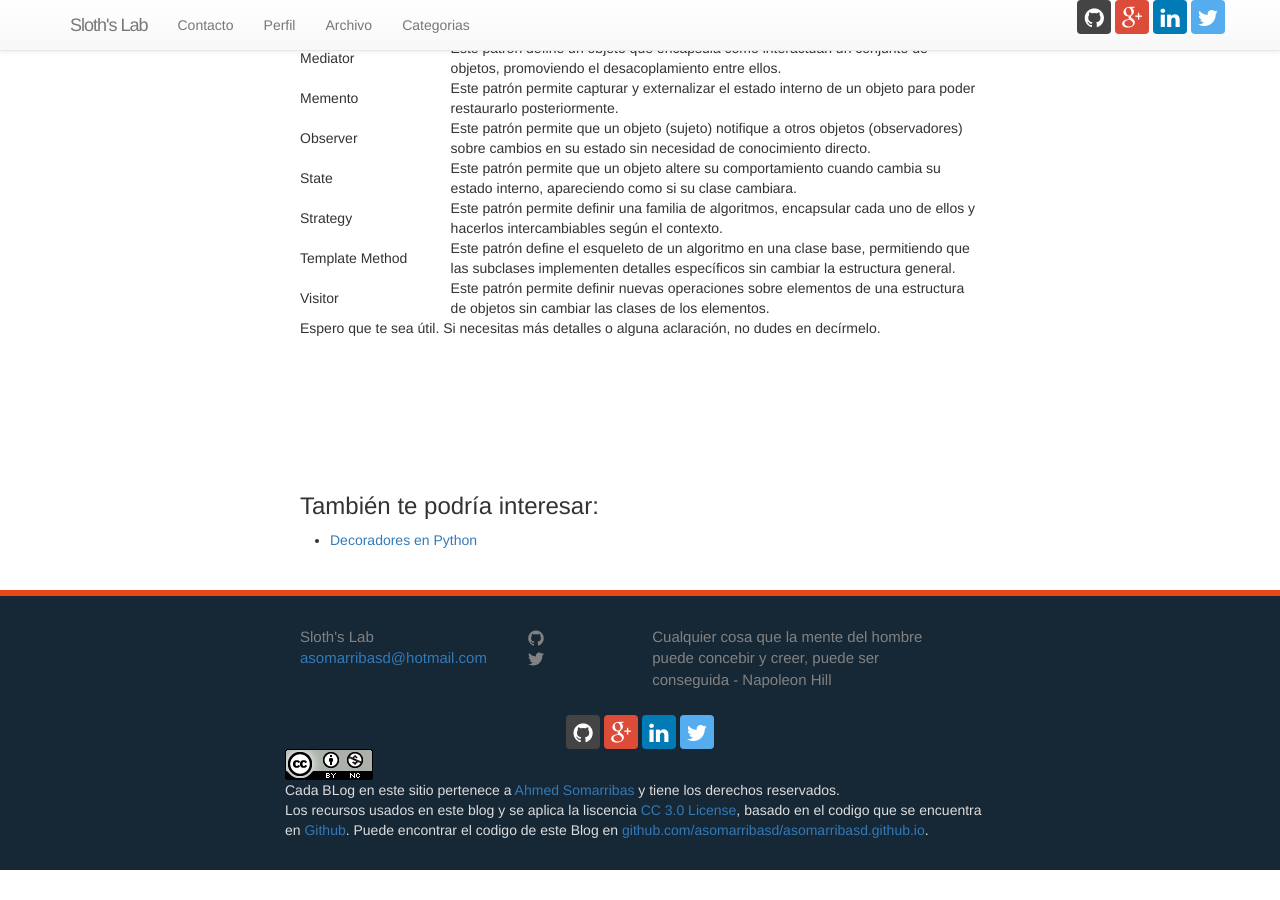
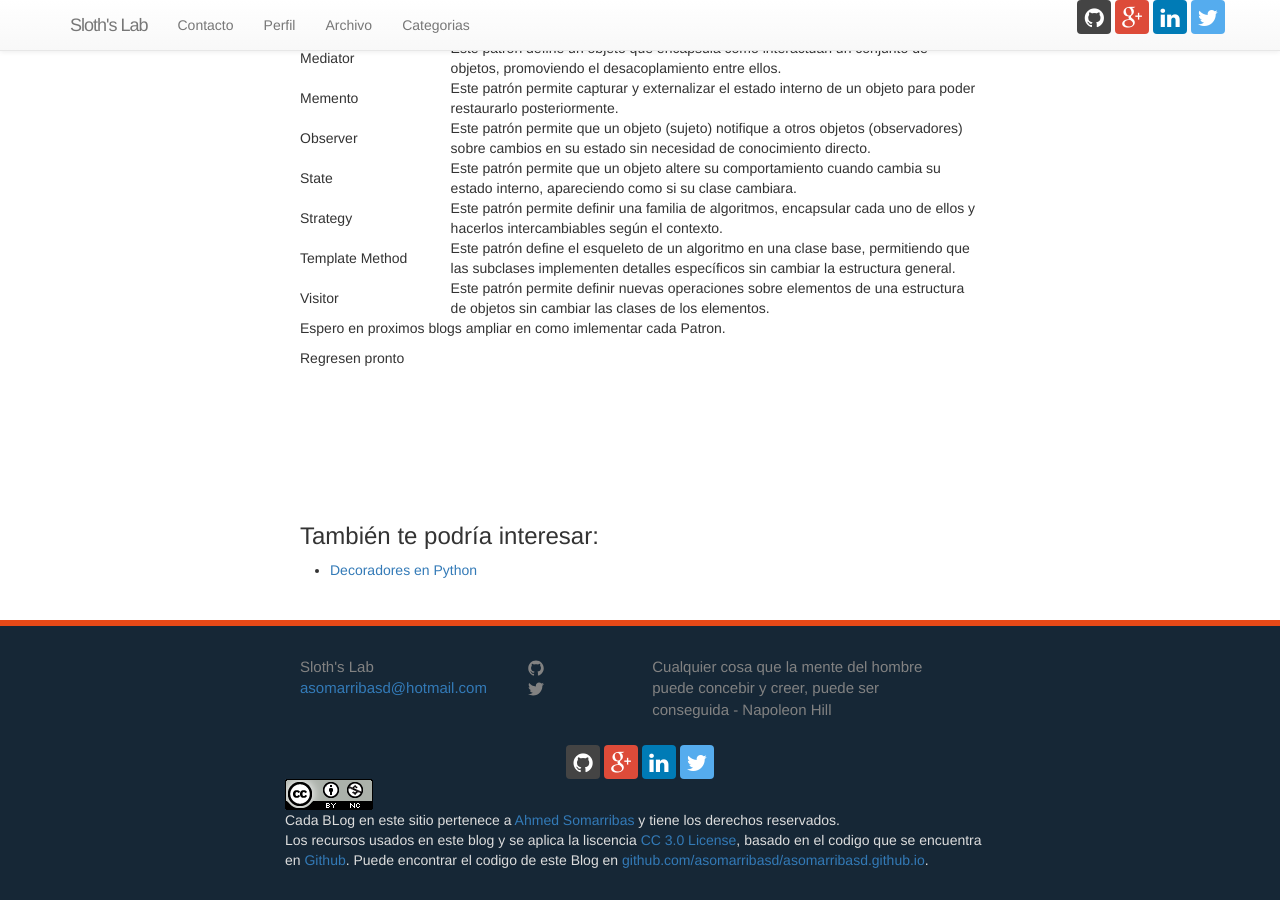
Before and after one commit to asomarribasd/asomarribasd.github.io, a Jekyll site: the page built from _posts/2017-02-01-CSharp-Patrones-Diseno.markdown, in a window 1280 px wide and 900 px high, scrolled down 1908 px. Built offline with Jekyll 4.4.1, drawn with Linux system fonts in a browser that asks for light colours; nearby versions of some CDN libraries; comment, search, counter and statistics services are not loaded; before the commit the page ends 2778 px from its top, so only the background shows below that.

Commit message:
Update close

```diff
--- a/_posts/2017-02-01-CSharp-Patrones-Diseno.markdown
+++ b/_posts/2017-02-01-CSharp-Patrones-Diseno.markdown
@@ -69,4 +69,6 @@ Utilizando patrones de diseno que son de conocimiento comun logramos que nuestro
 | Template Method | Este patrón define el esqueleto de un algoritmo en una clase base, permitiendo que las subclases implementen detalles específicos sin cambiar la estructura general. |
 | Visitor | Este patrón permite definir nuevas operaciones sobre elementos de una estructura de objetos sin cambiar las clases de los elementos. |
 
-Espero que te sea útil. Si necesitas más detalles o alguna aclaración, no dudes en decírmelo.
+Espero en proximos blogs ampliar en como imlementar cada Patron.
+
+Regresen pronto
```
